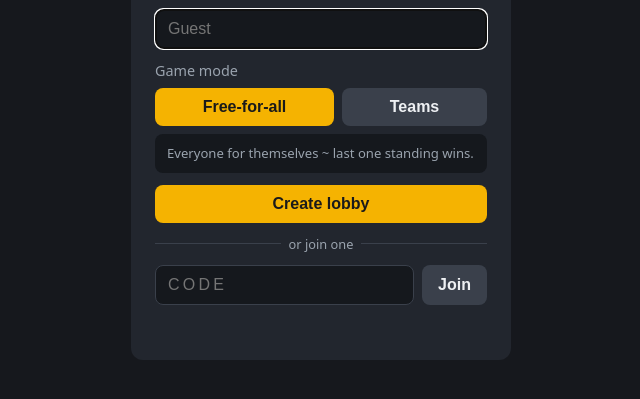
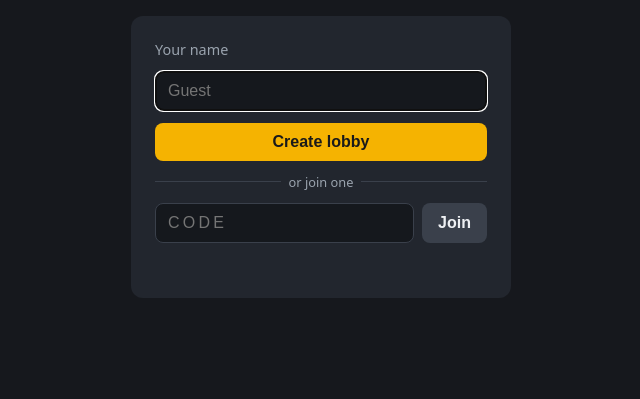
Before and after one commit to Scenes7/bomberman, a website: page public/index.html in a window 1280 px wide. Shown: the part 271-670 px from the top of the page, without its empty margins (319-959 px from the left). Drawn offline with Linux system fonts and the light colour scheme.

Commit message:
style: remove the game mode picker from the home screen

```diff
--- a/public/client.js
+++ b/public/client.js
@@ -1,5 +1,5 @@
 (() => {
-  const { stepPlayer, overlappedTiles, POWERUP, MODE, MODES } = Shared;
+  const { stepPlayer, overlappedTiles, POWERUP } = Shared;
   const socket = Net.connect();
   const $ = id => document.getElementById(id);
 
@@ -91,27 +91,9 @@
     paintLobby(lobby);
   }
 
-  // Mode picker on the home screen. Built from the shared mode table, so a new mode
-  // shows up here without touching this code.
-  let createMode = MODE.FFA;
-  const createModeBox = $('create-mode-buttons');
-  for (const m of Object.values(MODES)) {
-    const b = document.createElement('button');
-    b.type = 'button';
-    b.dataset.mode = m.id;
-    b.textContent = m.label;
-    b.onclick = () => { createMode = m.id; paintCreateMode(); };
-    createModeBox.appendChild(b);
-  }
-  function paintCreateMode() {
-    for (const b of createModeBox.children) b.classList.toggle('on', b.dataset.mode === createMode);
-    $('create-mode-note').textContent = MODES[createMode].blurb;
-  }
-  paintCreateMode();
-
   const createLobby = () => {
     $('home-error').textContent = '';
-    socket.emit('createLobby', { name: playerName(), mode: createMode }, entered);
+    socket.emit('createLobby', { name: playerName() }, entered);   // a new lobby starts as free-for-all
   };
   $('create').onclick = createLobby;
   $('create-instead').onclick = () => { setInvited(false); createLobby(); };
--- a/public/index.html
+++ b/public/index.html
@@ -17,12 +17,6 @@
       <p id="invite" class="hint" hidden></p>
       <label for="name">Your name</label>
       <input id="name" maxlength="16" placeholder="Guest" autocomplete="off">
-      <!-- Host picks the mode up front; buttons are built from Shared.MODES. -->
-      <div id="create-mode">
-        <label>Game mode</label>
-        <div class="pick" id="create-mode-buttons"></div>
-        <p id="create-mode-note" class="note"></p>
-      </div>
       <button id="create" class="primary">Create lobby</button>
       <div class="divider" id="or-divider"><span>or join one</span></div>
       <div class="row">
--- a/public/style.css
+++ b/public/style.css
@@ -94,8 +94,7 @@ button.primary { background: var(--accent); color: #1a1a1a; }
    create path and the code box (already filled in from the link) drop away. */
 #screen-home.invited #create,
 #screen-home.invited #or-divider,
-#screen-home.invited #code,
-#screen-home.invited #create-mode { display: none; }
+#screen-home.invited #code { display: none; }
 #screen-home.invited #join { flex: 1; }
 .hint .code {
   font-family: var(--pixel);
@@ -333,7 +332,7 @@ button.primary { background: var(--accent); color: #1a1a1a; }
 #player-list .kick:hover { background: var(--danger); color: #1a1a1a; }
 
 /* Lobby/home form sections: a label, then its control, then a note, evenly spaced. */
-#mode-picker, #create-mode, #team-picker { display: flex; flex-direction: column; gap: 8px; }
+#mode-picker, #team-picker { display: flex; flex-direction: column; gap: 8px; }
 #team-picker[hidden] { display: none; }
 #player-list { margin: 0; }
 
```
